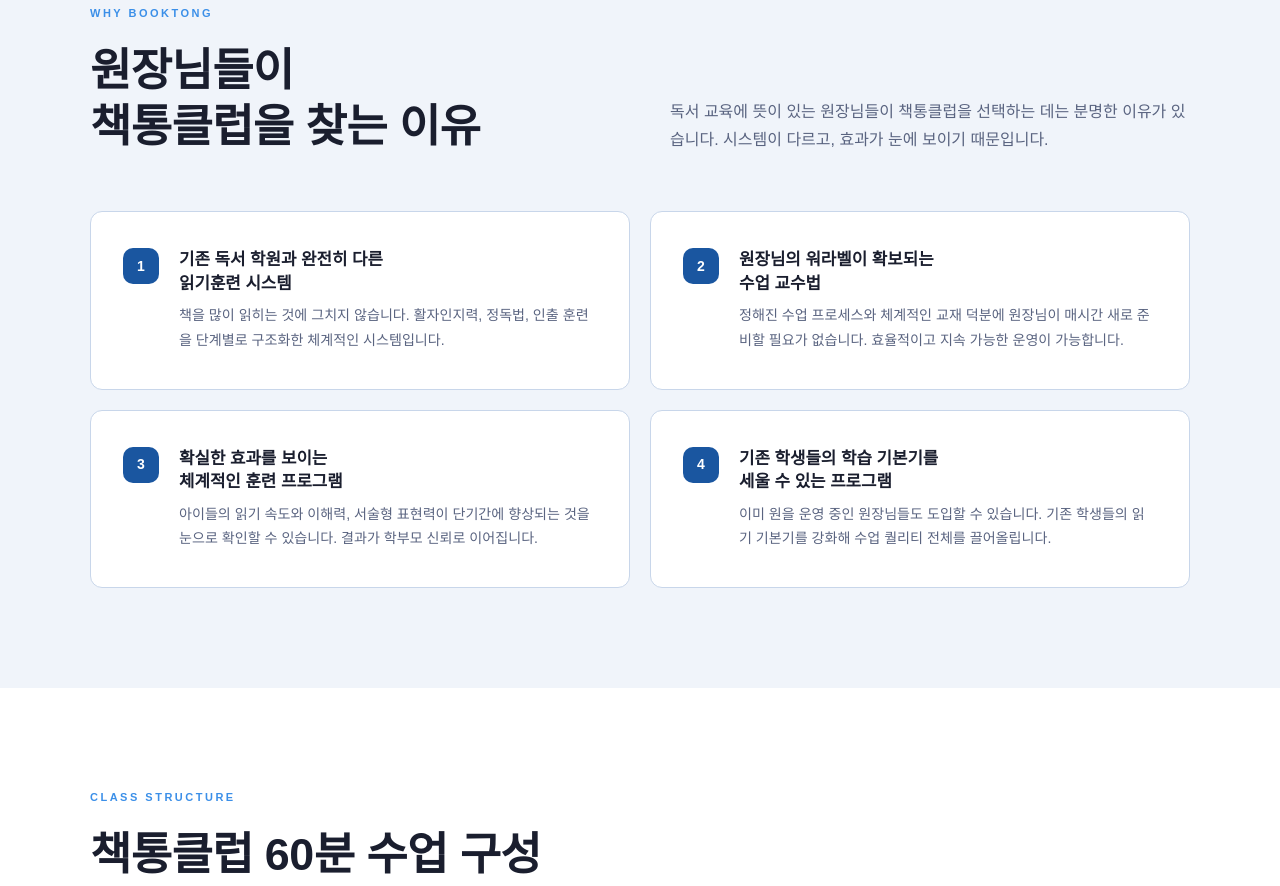
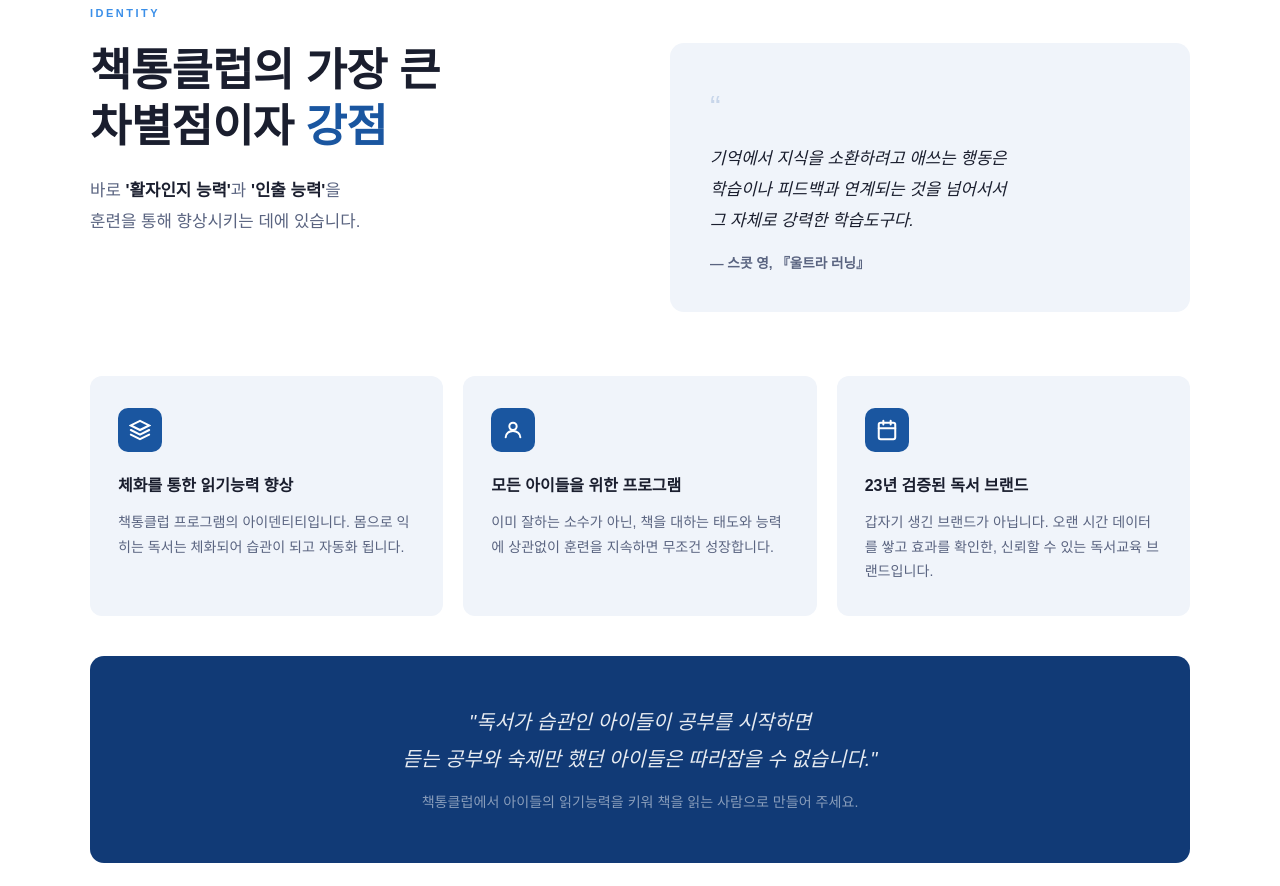
Before and after one commit to hobbytrain80-cmyk/booktongjoin, a plain HTML site: page index.html in a window 1280 px wide. Shown: the part 896-1782 px from the top of the page. Drawn offline with Linux system fonts and the light colour scheme.

Commit message:
아이덴티티 섹션 추가 및 이미지 업로드

```diff
--- a/index.html
+++ b/index.html
@@ -530,6 +530,61 @@
     </div>
   </section>
 
+  <!-- IDENTITY -->
+  <section style="background:#fff;padding:100px 40px;">
+    <div class="container">
+      <div class="section-label">Identity</div>
+      <div style="display:grid;grid-template-columns:1fr 1fr;gap:60px;align-items:start;margin-bottom:64px;">
+        <div>
+          <h2 style="font-size:clamp(1.8rem,3.5vw,2.8rem);font-weight:800;line-height:1.25;letter-spacing:-0.5px;margin-bottom:20px;">
+            책통클럽의 가장 큰<br>차별점이자 <em style="font-style:normal;color:var(--green);">강점</em>
+          </h2>
+          <p style="font-size:1.05rem;color:var(--muted);line-height:1.85;">
+            바로 <strong style="color:var(--text);">'활자인지 능력'</strong>과 <strong style="color:var(--text);">'인출 능력'</strong>을<br>훈련을 통해 향상시키는 데에 있습니다.
+          </p>
+        </div>
+        <div style="background:var(--bg);border-radius:14px;padding:36px 40px;">
+          <div style="font-size:2rem;color:var(--border);margin-bottom:8px;">&ldquo;</div>
+          <p style="font-size:1.05rem;font-style:italic;line-height:1.85;color:var(--text);margin-bottom:16px;">
+            기억에서 지식을 소환하려고 애쓰는 행동은<br>학습이나 피드백과 연계되는 것을 넘어서서<br>그 자체로 강력한 학습도구다.
+          </p>
+          <p style="font-size:0.85rem;color:var(--muted);font-weight:700;">— 스콧 영, 『울트라 러닝』</p>
+        </div>
+      </div>
+
+      <div style="display:grid;grid-template-columns:repeat(3,1fr);gap:20px;margin-bottom:40px;">
+        <div style="background:var(--bg);border-radius:12px;padding:32px 28px;">
+          <div style="width:44px;height:44px;background:var(--green);border-radius:10px;display:flex;align-items:center;justify-content:center;margin-bottom:20px;">
+            <svg width="22" height="22" viewBox="0 0 24 24" fill="none" stroke="#fff" stroke-width="2.2" stroke-linecap="round"><path d="M12 2L2 7l10 5 10-5-10-5z"/><path d="M2 17l10 5 10-5"/><path d="M2 12l10 5 10-5"/></svg>
+          </div>
+          <h4 style="font-size:1rem;font-weight:700;margin-bottom:10px;">체화를 통한 읽기능력 향상</h4>
+          <p style="font-size:0.88rem;color:var(--muted);line-height:1.75;">책통클럽 프로그램의 아이덴티티입니다. 몸으로 익히는 독서는 체화되어 습관이 되고 자동화 됩니다.</p>
+        </div>
+        <div style="background:var(--bg);border-radius:12px;padding:32px 28px;">
+          <div style="width:44px;height:44px;background:var(--green);border-radius:10px;display:flex;align-items:center;justify-content:center;margin-bottom:20px;">
+            <svg width="22" height="22" viewBox="0 0 24 24" fill="none" stroke="#fff" stroke-width="2.2" stroke-linecap="round"><circle cx="12" cy="8" r="4"/><path d="M4 20c0-4 3.6-7 8-7s8 3 8 7"/></svg>
+          </div>
+          <h4 style="font-size:1rem;font-weight:700;margin-bottom:10px;">모든 아이들을 위한 프로그램</h4>
+          <p style="font-size:0.88rem;color:var(--muted);line-height:1.75;">이미 잘하는 소수가 아닌, 책을 대하는 태도와 능력에 상관없이 훈련을 지속하면 무조건 성장합니다.</p>
+        </div>
+        <div style="background:var(--bg);border-radius:12px;padding:32px 28px;">
+          <div style="width:44px;height:44px;background:var(--green);border-radius:10px;display:flex;align-items:center;justify-content:center;margin-bottom:20px;">
+            <svg width="22" height="22" viewBox="0 0 24 24" fill="none" stroke="#fff" stroke-width="2.2" stroke-linecap="round"><rect x="3" y="4" width="18" height="18" rx="2"/><path d="M16 2v4M8 2v4M3 10h18"/></svg>
+          </div>
+          <h4 style="font-size:1rem;font-weight:700;margin-bottom:10px;">23년 검증된 독서 브랜드</h4>
+          <p style="font-size:0.88rem;color:var(--muted);line-height:1.75;">갑자기 생긴 브랜드가 아닙니다. 오랜 시간 데이터를 쌓고 효과를 확인한, 신뢰할 수 있는 독서교육 브랜드입니다.</p>
+        </div>
+      </div>
+
+      <div style="background:var(--green-dark);border-radius:14px;padding:48px;text-align:center;">
+        <p style="font-size:1.25rem;font-style:italic;color:rgba(255,255,255,0.9);line-height:1.85;margin-bottom:12px;">
+          "독서가 습관인 아이들이 공부를 시작하면<br>듣는 공부와 숙제만 했던 아이들은 따라잡을 수 없습니다."
+        </p>
+        <p style="font-size:0.88rem;color:rgba(255,255,255,0.5);">책통클럽에서 아이들의 읽기능력을 키워 책을 읽는 사람으로 만들어 주세요.</p>
+      </div>
+    </div>
+  </section>
+
   <!-- REASONS -->
   <section class="reasons" id="reasons">
     <div class="container">
```
Also changed, not shown: identity1.jpg (added), identity2.jpg (added), identity3.jpg (added), identity4.jpg (added).
